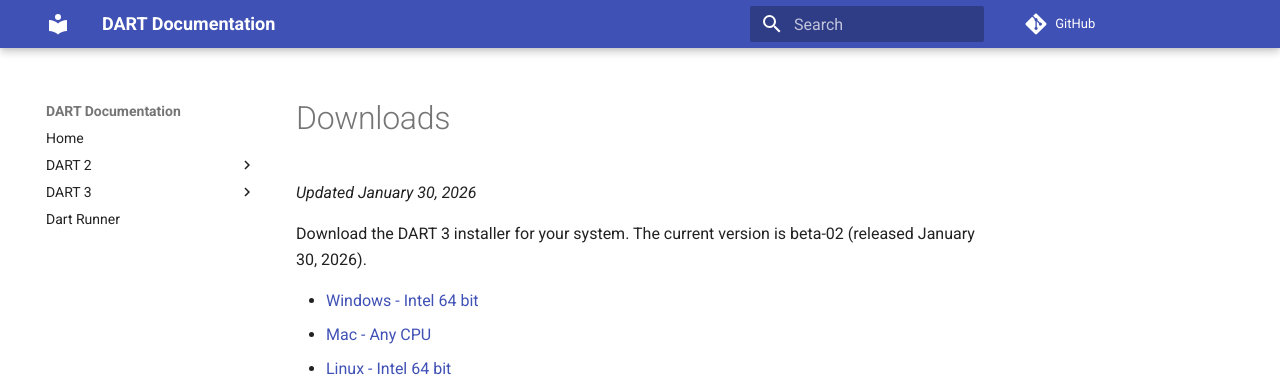
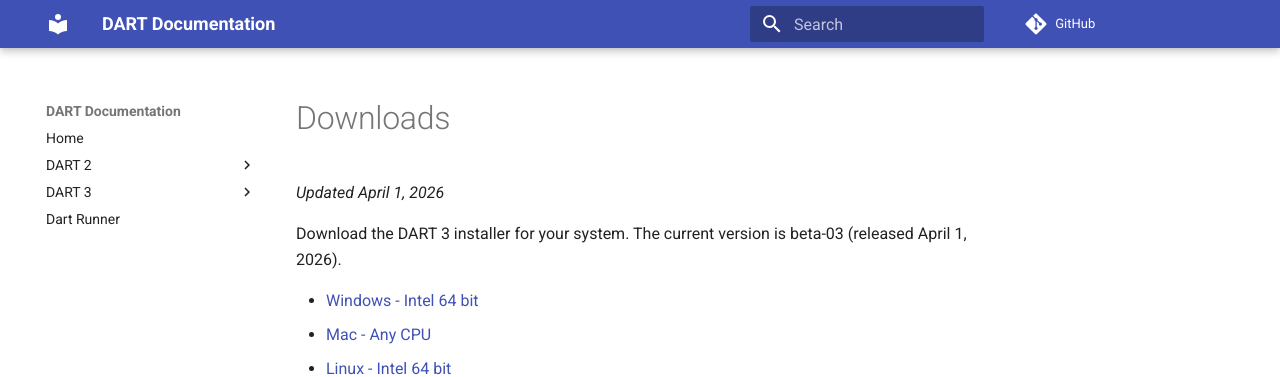
Before and after one commit to APTrust/dart-docs, an MkDocs documentation site: the page built from docs/dart3/shared/downloads.md, in a window 1280 px wide. Shown: the top 377 px of the page. Built offline with MkDocs 1.6.1 and Material for MkDocs 9.7.7, drawn with Linux system fonts in a browser that asks for light colours; comment, search, counter and statistics services are not loaded.

Commit message:
Updated download links to point to DART v3.0-beta-03

```diff
--- a/docs/dart3/shared/downloads.md
+++ b/docs/dart3/shared/downloads.md
@@ -1,11 +1,11 @@
-_Updated January 30, 2026_
+_Updated April 1, 2026_
 
-Download the DART 3 installer for your system. The current version is beta-02 (released January 30, 2026).
+Download the DART 3 installer for your system. The current version is beta-03 (released April 1, 2026).
 
 
-  - [Windows - Intel 64 bit](https://s3.us-east-1.amazonaws.com/aptrust.public.download/dart3/beta-02/windows-amd64/dart.exe)
-  - [Mac - Any CPU](https://s3.us-east-1.amazonaws.com/aptrust.public.download/dart3/beta-02/mac-universal/DART.dmg)
-  - [Linux - Intel 64 bit](https://s3.us-east-1.amazonaws.com/aptrust.public.download/dart3/beta-02/linux-amd64/dart)
+  - [Windows - Intel 64 bit](https://s3.amazonaws.com/aptrust.public.download/dart3/v3.0-beta-03/windows-amd64/dart.exe)
+  - [Mac - Any CPU](https://s3.amazonaws.com/aptrust.public.download/dart3/v3.0-beta-03/mac-universal/DART.dmg)
+  - [Linux - Intel 64 bit](https://s3.amazonaws.com/aptrust.public.download/dart3/v3.0-beta-03/linux-amd64/dart)
 
 Double-click the installer after download and follow the prompts on screen.
 
```
